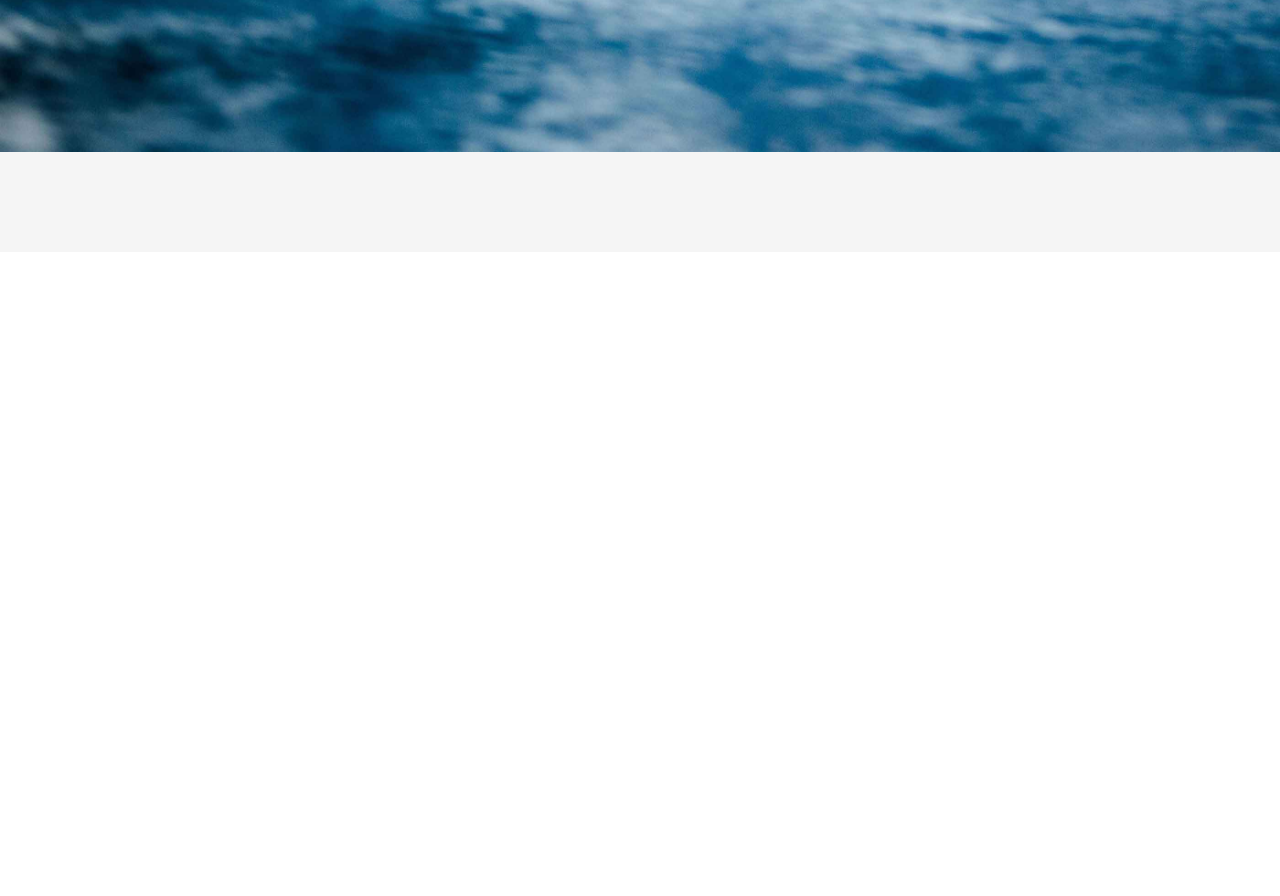
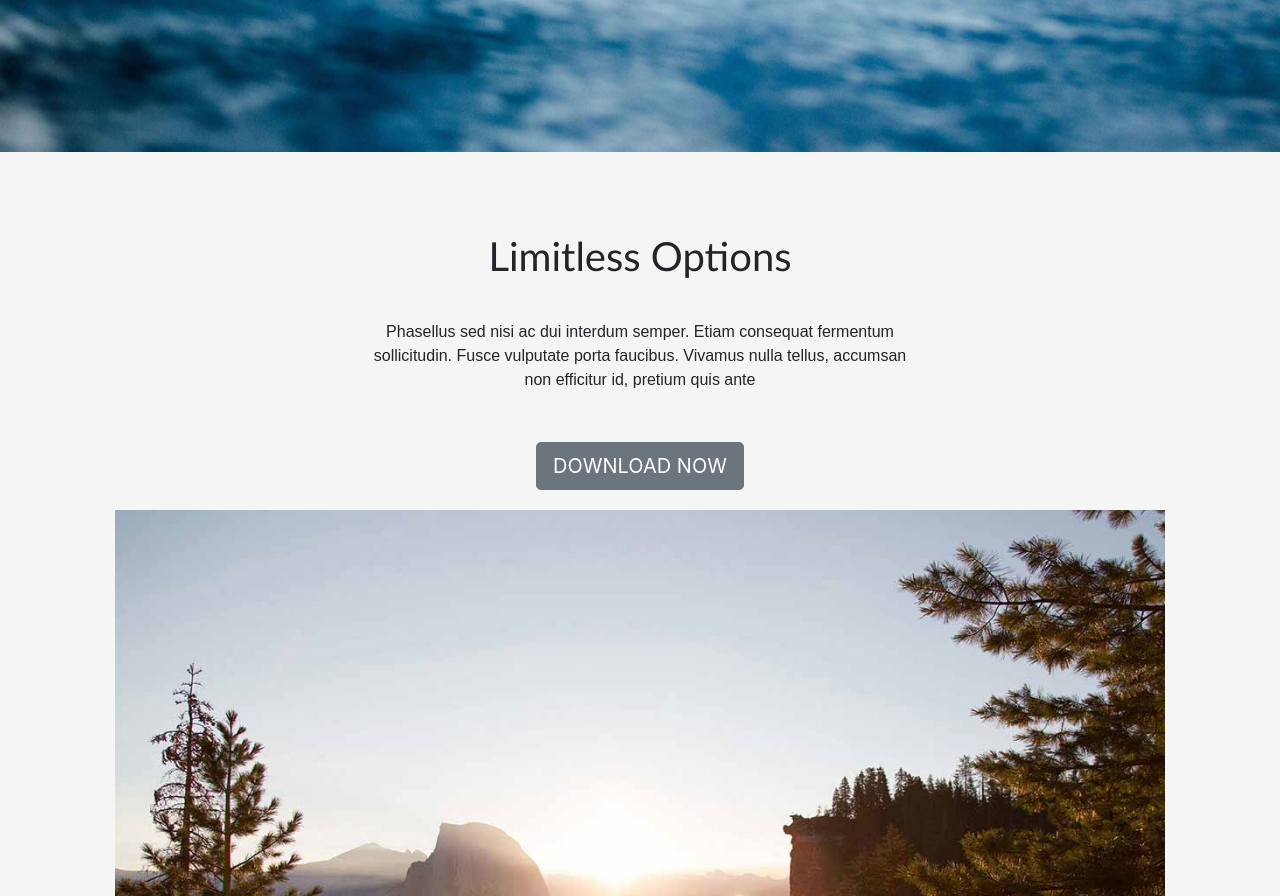
Before and after one commit to Nedimm23/website-tutorial, a website: page index.html in a window 1280 px wide. Shown: the part 2344-3240 px from the top of the page. Before the commit the page ends 2596 px from the top, so only its background shows below. Drawn offline with nearby package versions, Linux system fonts and the light colour scheme.

Commit message:
new commponent

```diff
--- a/index.html
+++ b/index.html
@@ -89,7 +89,9 @@
                 <div class="col-12">
                     <div class="thirdpart-content">
                         <h1>Small Parallax Section</h1>
-                            <h4>Lorem ipsum dolor sit amet, consectetur adipiscing elit. Vivamus imperdiet rhoncus porta. Ut quis sem quis purus lobortis dictum. Aliquam nec dignissim nisl. Vivamus cursus feugiat sapien, eget tincidunt leo ornare quis.</h4>
+                        <h4>Lorem ipsum dolor sit amet, consectetur adipiscing elit. Vivamus imperdiet rhoncus porta.
+                            Ut quis sem quis purus lobortis dictum. Aliquam nec dignissim nisl. Vivamus cursus feugiat
+                            sapien, eget tincidunt leo ornare quis.</h4>
                     </div>
                 </div>
                 <div class="col-12">
@@ -97,32 +99,27 @@
                         <button type="button" class="btn btn-secondary btn-lg">MORE INFO</button>
                     </div>
                 </div>
-
-
-
-
-
-
-
-
-
-
+            </div>
+        </div>
+        <div class="container">
+            <div class="col-12">
+                <div class="fourthpart">
+                    <div class="fourthpart-content">
+                        <h4>Limitless Options</h4>
+                        <p>Phasellus sed nisi ac dui interdum semper. Etiam consequat fermentum sollicitudin. Fusce
+                            vulputate porta faucibus. Vivamus nulla tellus, accumsan non efficitur id, pretium quis
+                            ante</p>
+                    </div>
+                <div class="col-12">
+                    <div class="fourthpart-content-buttons">
+                        <button type="button" class="btn btn-secondary btn-lg">DOWNLOAD NOW</button>
+                    </div>
+                </div>
+            <div class="col-12">
+                <img class="img-fluid" src="./assets/photo-1440557653082-e8e186733eeb-1.jpg" alt="">
+            </div>
 
         </div>
-
-
-
-
-
-
-
-
-
-
-
-
-
-
 </body>
 
 <script src="https://code.jquery.com/jquery-3.3.1.slim.min.js" integrity="sha384-q8i/X+965DzO0rT7abK41JStQIAqVgRVzpbzo5smXKp4YfRvH+8abtTE1Pi6jizo"
--- a/style.css
+++ b/style.css
@@ -100,3 +100,32 @@ p{
     background-color: transparent;
     border: 2px solid #fff;
 }
+.fourthpart{
+    background-size: cover;
+    background-position: center;
+    background-repeat: no-repeat;
+    padding-top: 80px;
+    padding-bottom: 100px;
+    background-color:#f5f5f5;
+   }
+.fourthpart h4{
+    text-align: center;
+    margin-bottom: 40px;
+    font-size: 40px;
+    width: 50%;
+    margin: 0 auto;
+}
+.fourthpart p{
+    text-align: center;
+    width: 50%;
+    margin:40px auto;
+}
+.fourthpart-content-buttons{
+    text-align: center;
+    margin-top: 50px;
+}
+.fourthpart img{
+    height: 100%;
+    width: 100%;
+    padding-top: 20px;
+}
```
Also changed, not shown: assets/photo-1440557653082-e8e186733eeb-1.jpg (added). Lines whose indentation alone changed are shown as unchanged.
